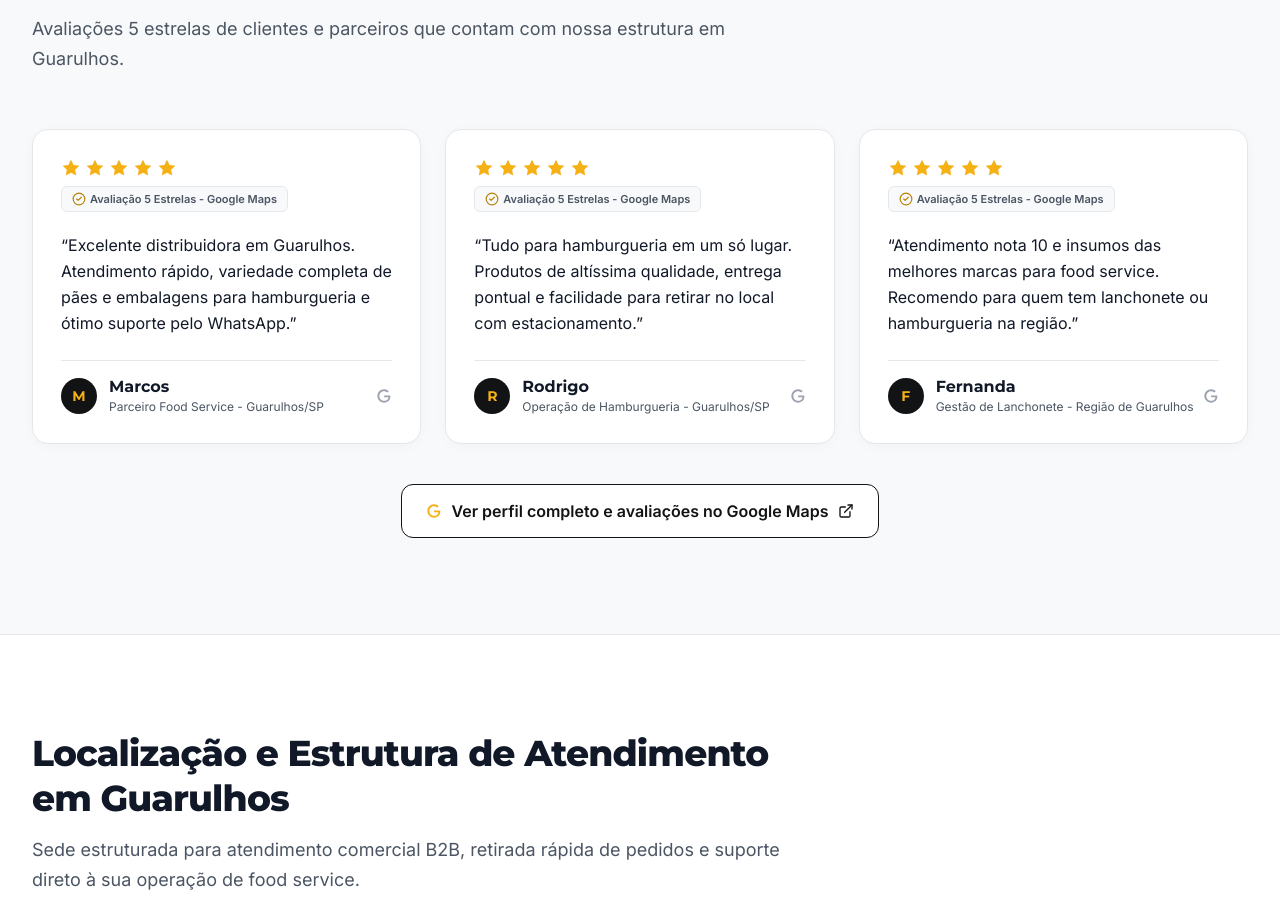
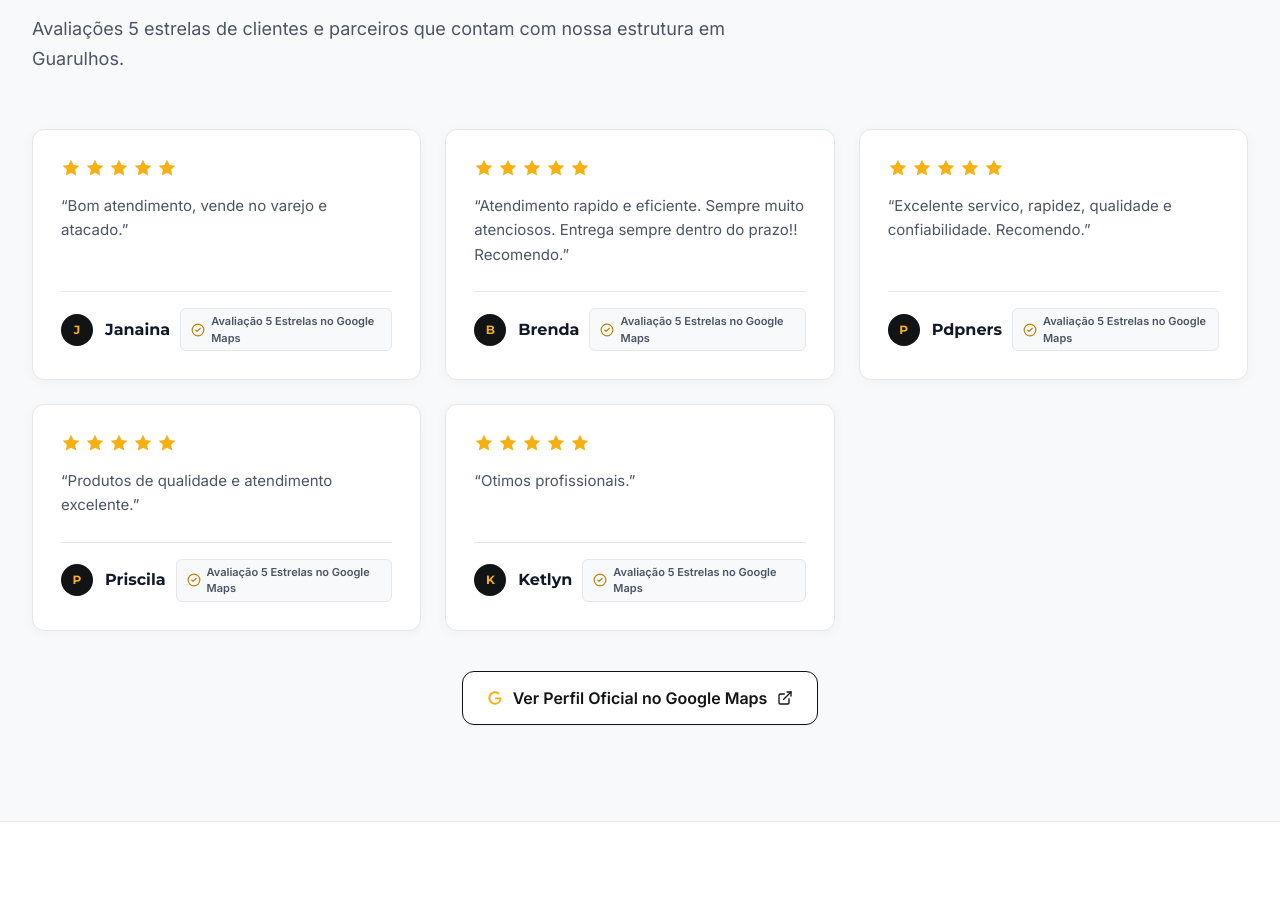
Before and after one commit to Leccarse-s-Tech/trinity-supply, a React (Vite) app: page / in a window 1280 px wide. Shown: the part 3623-4545 px from the top of the page. Built offline with nearby package versions, Linux system fonts and the light colour scheme.

Commit message:
feat(avaliacoes): integra depoimentos 5 estrelas reais do Google Maps e refinamento visual

```diff
--- a/src/components/ReviewsSection.tsx
+++ b/src/components/ReviewsSection.tsx
@@ -29,18 +29,17 @@ export const ReviewsSection: React.FC = () => {
           </p>
         </div>
 
-        {/* 2. Grid de Cards de Avaliacao (Exclusivamente 5 Estrelas) */}
-        <div className="grid grid-cols-1 md:grid-cols-3 gap-6">
+        {/* 2. Grid de Cards de Avaliacao (Exclusivamente 5 Estrelas Legitimas) */}
+        <div className="grid grid-cols-1 md:grid-cols-2 lg:grid-cols-3 gap-6">
           {GOOGLE_FIVE_STAR_REVIEWS.map((review, index) => (
             <article
               key={`${review.firstName}-${index}`}
-              className="bg-[#FFFFFF] rounded-2xl border border-[#E5E7EB] p-6 sm:p-7 flex flex-col justify-between shadow-[0_2px_12px_rgba(17,24,39,0.03)]"
+              className="bg-[#FFFFFF] rounded-[12px] border border-[#E5E7EB] p-6 sm:p-7 flex flex-col justify-between shadow-[0_2px_12px_rgba(17,24,39,0.04)]"
             >
               <div>
-                {/* Topo: 5 Estrelas Vetoriais Preenchidas em Amarelo (#F5B014) + Selo Discreto */}
-                <div className="flex flex-wrap items-center justify-between gap-2 mb-5">
+                {/* Linha de 5 estrelas preenchidas com o amarelo oficial (#F5B014) */}
                 <div
-                    className="flex items-center gap-1 text-[#F5B014]"
+                  className="flex items-center gap-1 text-[#F5B014] mb-4"
                   aria-label="Avaliacao 5 de 5 estrelas"
                 >
                   {Array.from({ length: review.rating }).map((_, starIdx) => (
@@ -48,33 +47,27 @@ export const ReviewsSection: React.FC = () => {
                   ))}
                 </div>
 
-                  <span className="inline-flex items-center gap-1 px-2.5 py-1 rounded-md bg-[#F8F9FA] border border-[#E5E7EB] text-[11px] font-semibold text-[#4B5563]">
-                    <CheckCircle2 className="w-3.5 h-3.5 text-[#B88208] shrink-0" />
-                    <span>Avaliação 5 Estrelas - Google Maps</span>
-                  </span>
-                </div>
-
-                {/* Depoimento (Max 3 linhas de leitura rapida e limpa) */}
-                <blockquote className="text-sm sm:text-base text-[#111827] leading-relaxed font-normal">
+                {/* Texto do depoimento em aspas, tamanho 14px ou 15px, cor #4B5563 */}
+                <blockquote className="text-[14px] sm:text-[15px] text-[#4B5563] leading-relaxed font-normal">
                   &ldquo;{review.comment}&rdquo;
                 </blockquote>
               </div>
 
-              {/* Rodape do Card: Primeiro Nome do Cliente em Destaque + Papel/Origem */}
-              <div className="mt-6 pt-4 border-t border-[#E5E7EB] flex items-center justify-between">
-                <div className=" flex items-center gap-3">
-                  <div className="w-9 h-9 rounded-full bg-[#111315] text-[#F5B014] font-display font-bold text-sm flex items-center justify-center shrink-0">
+              {/* Nome do cliente em negrito (#111827) acompanhado do selo discreto */}
+              <div className="mt-6 pt-4 border-t border-[#E5E7EB] flex flex-col sm:flex-row sm:items-center justify-between gap-2.5">
+                <div className="flex items-center gap-3">
+                  <div className="w-8 h-8 rounded-full bg-[#111315] text-[#F5B014] font-display font-bold text-xs flex items-center justify-center shrink-0">
                     {review.firstName.charAt(0).toUpperCase()}
                   </div>
-                  <div>
                   <p className="font-display font-bold text-sm sm:text-base text-[#111827] leading-tight">
                     {review.firstName}
                   </p>
-                    <p className="text-xs text-[#4B5563] mt-0.5">{review.role}</p>
-                  </div>
                 </div>
 
-                <GoogleMapsBadgeIcon className="w-4 h-4 text-[#9CA3AF] shrink-0" />
+                <span className="inline-flex items-center gap-1.5 px-2.5 py-1 rounded-md bg-[#F8F9FA] border border-[#E5E7EB] text-[11px] font-semibold text-[#4B5563]">
+                  <CheckCircle2 className="w-3.5 h-3.5 text-[#B88208] shrink-0" />
+                  <span>Avaliação 5 Estrelas no Google Maps</span>
+                </span>
               </div>
             </article>
           ))}
@@ -86,10 +79,10 @@ export const ReviewsSection: React.FC = () => {
             href={BRAND_INFO.googleMaps.placeUrl}
             target="_blank"
             rel="noopener noreferrer"
-            className="inline-flex items-center gap-2.5 px-6 py-3.5 rounded-xl bg-[#FFFFFF] hover:bg-[#111315] text-[#111315] hover:text-[#FFFFFF] border border-[#111315] font-semibold text-sm sm:text-base transition-colors"
+            className="inline-flex items-center gap-2.5 px-6 py-3.5 rounded-xl bg-[#FFFFFF] hover:bg-[#111315] text-[#111315] hover:text-[#FFFFFF] border border-[#111315] font-semibold text-sm sm:text-base transition-colors shadow-xs"
           >
             <GoogleMapsBadgeIcon className="w-4 h-4 text-[#F5B014] shrink-0" />
-            <span>Ver perfil completo e avaliações no Google Maps</span>
+            <span>Ver Perfil Oficial no Google Maps</span>
             <ExternalLink className="w-4 h-4 shrink-0" />
           </a>
         </div>
--- a/src/data/siteData.ts
+++ b/src/data/siteData.ts
@@ -1,6 +1,6 @@
 export interface GoogleReview {
   firstName: string;
-  role: string;
+  role?: string;
   rating: 5;
   source: 'Google Maps';
   comment: string;
@@ -175,32 +175,38 @@ export const OPERATIONAL_PILLARS: OperationalPillar[] = [
   },
 ];
 
-// Estrutura pronta para receber os textos literais das avaliacoes 5 estrelas do Google Maps
-export const GOOGLE_FIVE_STAR_REVIEWS: GoogleReview[] = [
+// Avaliacoes 5 estrelas legitimas do Google Maps
+export const GOOGLE_REVIEWS: GoogleReview[] = [
   {
-    firstName: 'Marcos',
-    role: 'Parceiro Food Service - Guarulhos/SP',
+    firstName: "Janaina",
     rating: 5,
-    source: 'Google Maps',
-    comment:
-      'Excelente distribuidora em Guarulhos. Atendimento rápido, variedade completa de pães e embalagens para hamburgueria e ótimo suporte pelo WhatsApp.',
+    source: "Google Maps",
+    comment: "Bom atendimento, vende no varejo e atacado."
   },
   {
-    firstName: 'Rodrigo',
-    role: 'Operação de Hamburgueria - Guarulhos/SP',
+    firstName: "Brenda",
     rating: 5,
-    source: 'Google Maps',
-    comment:
-      'Tudo para hamburgueria em um só lugar. Produtos de altíssima qualidade, entrega pontual e facilidade para retirar no local com estacionamento.',
+    source: "Google Maps",
+    comment: "Atendimento rapido e eficiente. Sempre muito atenciosos. Entrega sempre dentro do prazo!! Recomendo."
   },
   {
-    firstName: 'Fernanda',
-    role: 'Gestão de Lanchonete - Região de Guarulhos',
+    firstName: "Pdpners",
     rating: 5,
-    source: 'Google Maps',
-    comment:
-      'Atendimento nota 10 e insumos das melhores marcas para food service. Recomendo para quem tem lanchonete ou hamburgueria na região.',
+    source: "Google Maps",
+    comment: "Excelente servico, rapidez, qualidade e confiabilidade. Recomendo."
   },
+  {
+    firstName: "Priscila",
+    rating: 5,
+    source: "Google Maps",
+    comment: "Produtos de qualidade e atendimento excelente."
+  },
+  {
+    firstName: "Ketlyn",
+    rating: 5,
+    source: "Google Maps",
+    comment: "Otimos profissionais."
+  }
 ];
 
-export const GOOGLE_REVIEWS = GOOGLE_FIVE_STAR_REVIEWS;
+export const GOOGLE_FIVE_STAR_REVIEWS = GOOGLE_REVIEWS;
```
Lines whose indentation alone changed are shown as unchanged.
